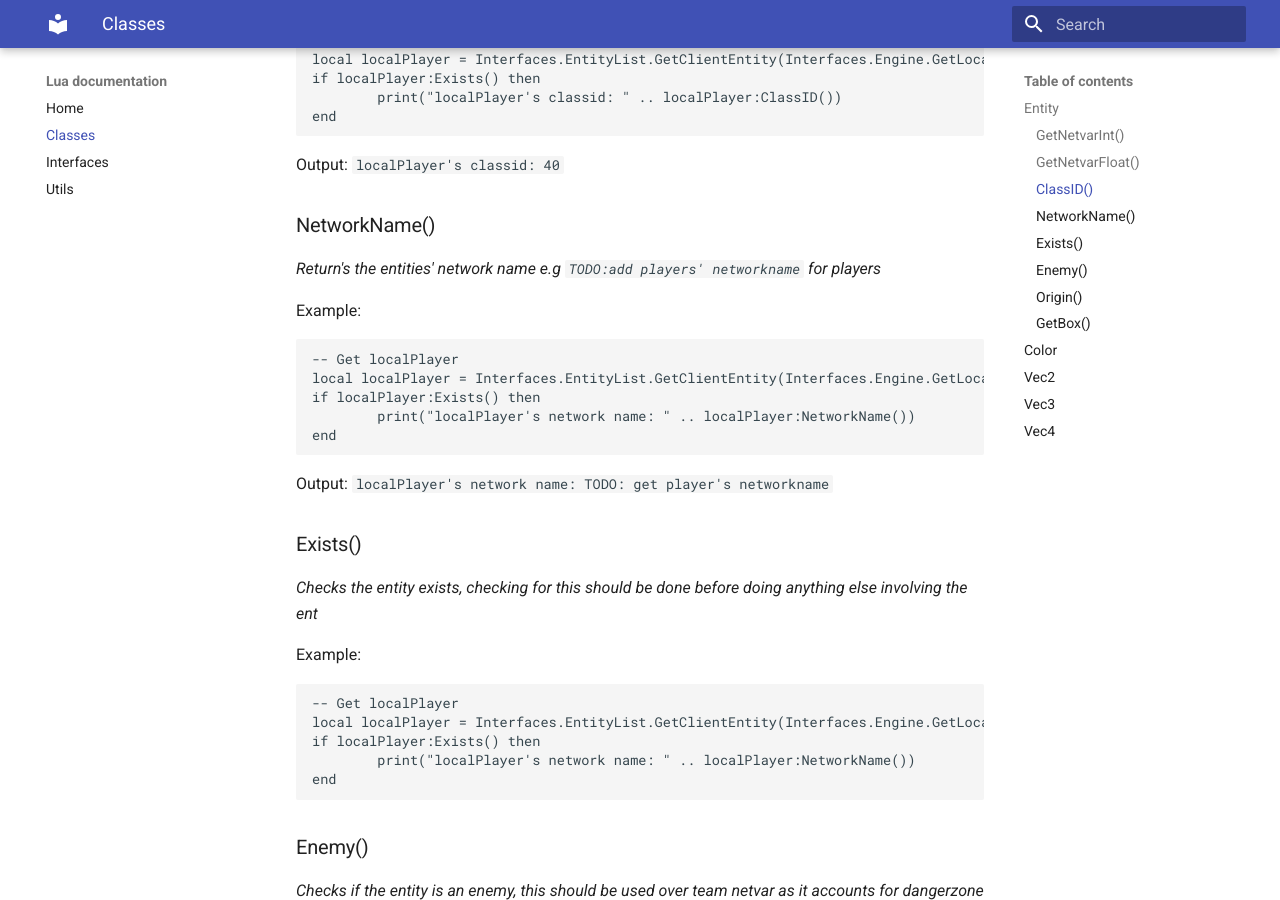
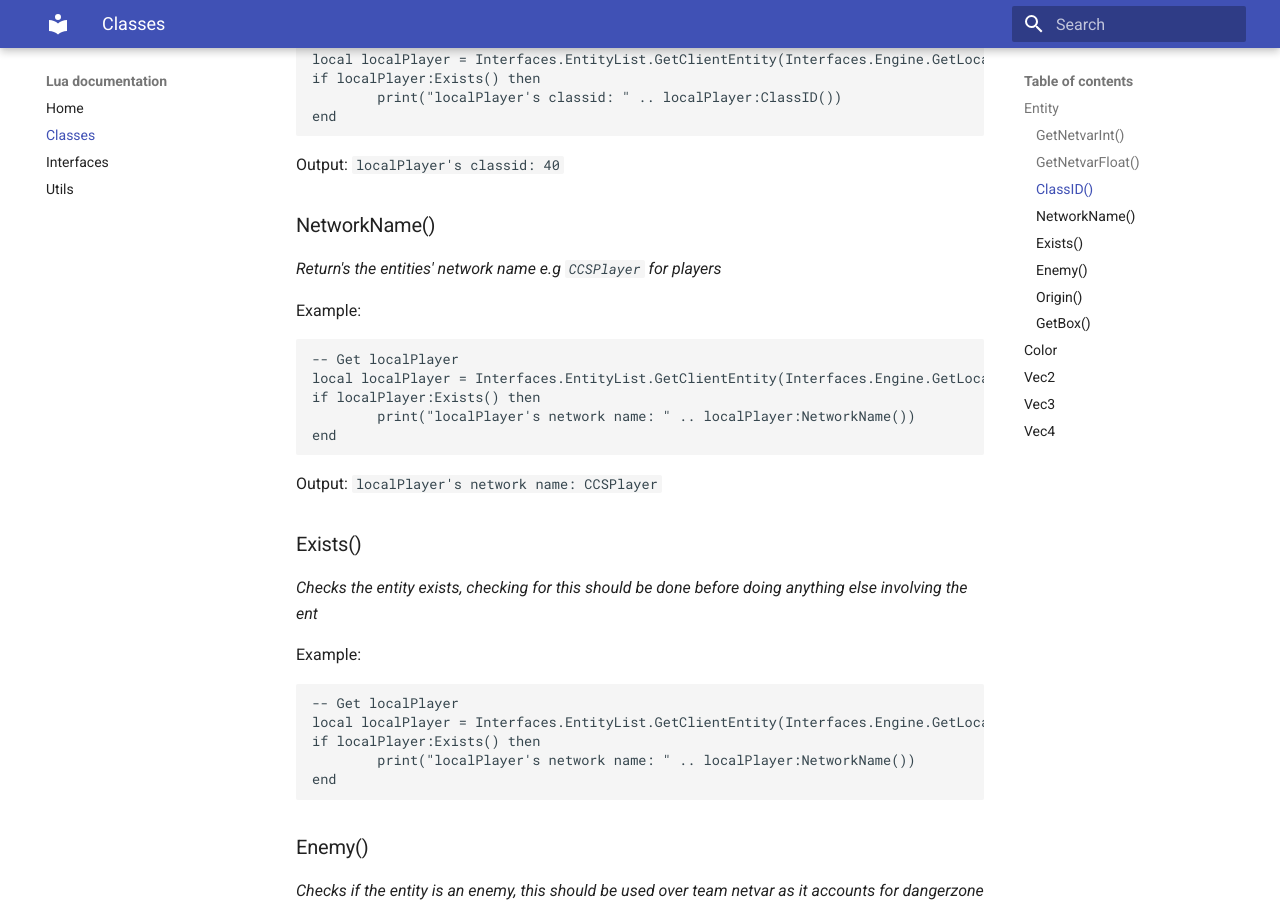
Before and after one commit to seksea/luaDocs, an MkDocs documentation site: the page built from docs/classes.md, in a window 1280 px wide and 900 px high, scrolled down 762 px. Built offline with MkDocs 1.6.1 and Material for MkDocs 9.7.7, drawn with Linux system fonts in a browser that asks for light colours.

Commit message:
Update classes.md

````diff
--- a/docs/classes.md
+++ b/docs/classes.md
@@ -31,7 +31,7 @@ end
 Output: `localPlayer's classid: 40`
 
 ### NetworkName()
-*Return's the entities' network name e.g `TODO:add players' networkname` for players*
+*Return's the entities' network name e.g `CCSPlayer` for players*
 
 Example:
 ```lua
@@ -41,7 +41,7 @@ if localPlayer:Exists() then
         print("localPlayer's network name: " .. localPlayer:NetworkName())
 end
 ```
-Output: `localPlayer's network name: TODO: get player's networkname`
+Output: `localPlayer's network name: CCSPlayer`
 
 ### Exists()
 *Checks the entity exists, checking for this should be done before doing anything else involving the ent*
````
